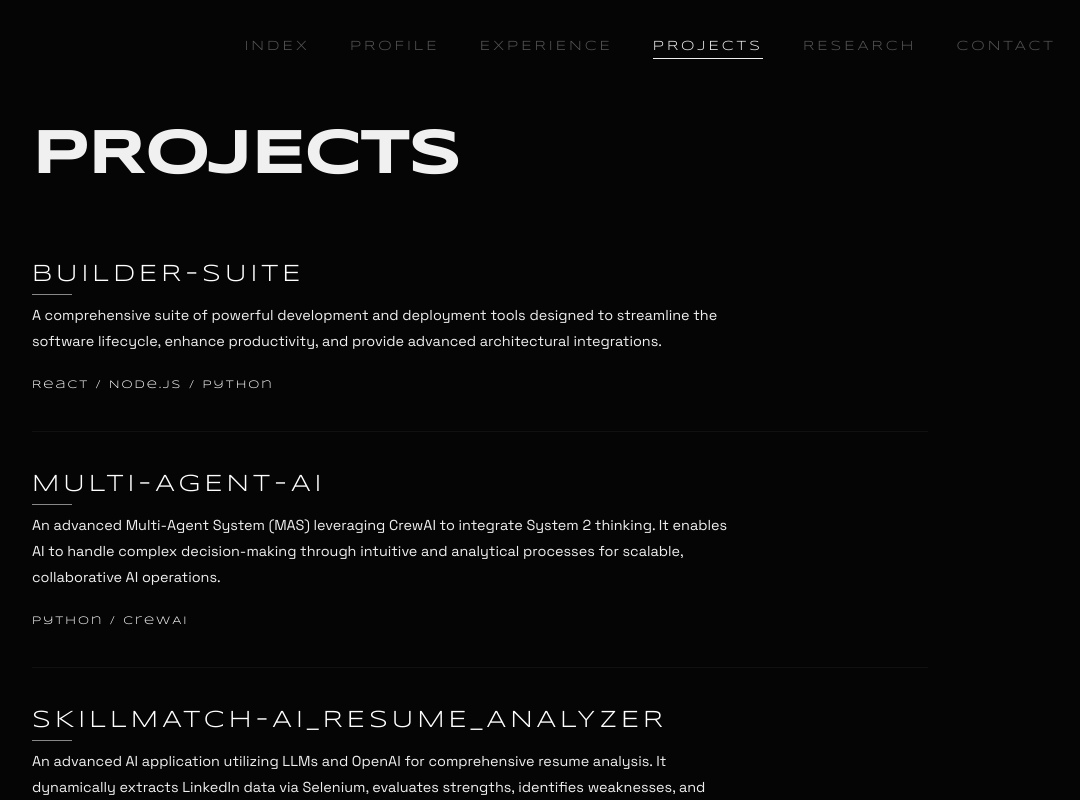
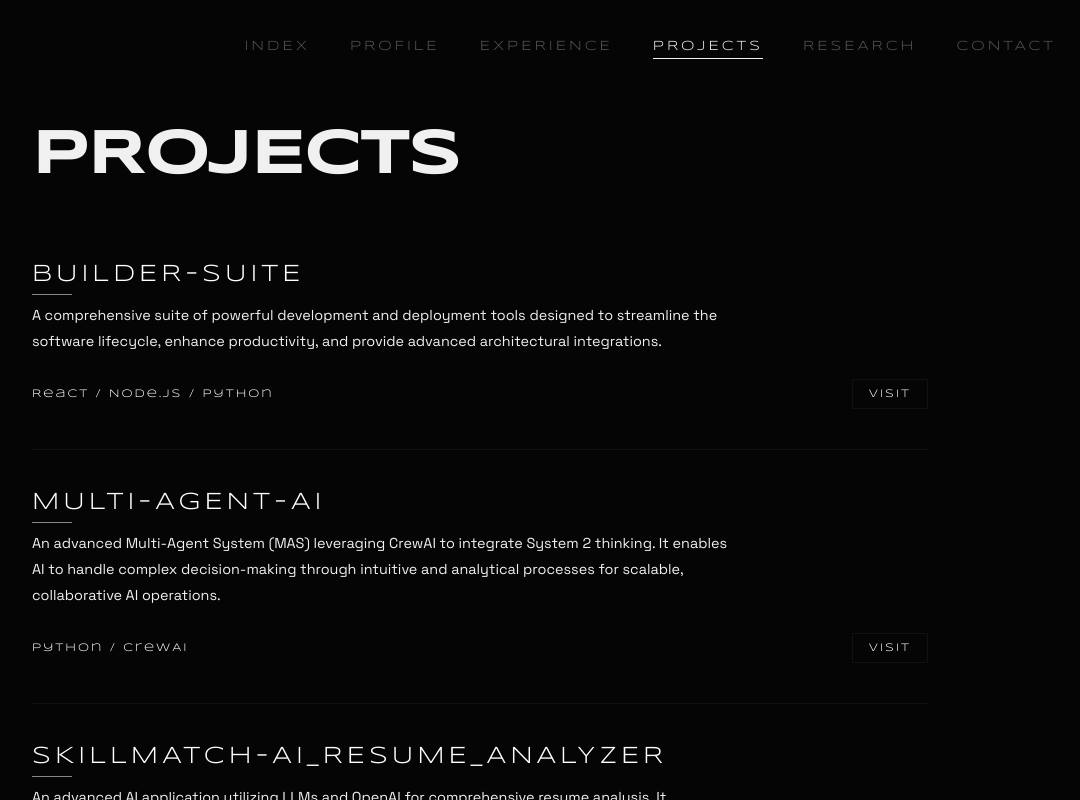
Before and after one commit to SubashSK777/Portfolio, a React (Vite) app: page /projects in a window 1280 px wide. Shown: the whole page, without its empty margins (160-1240 px from the left). Built offline with nearby package versions, Linux system fonts and the light colour scheme.

Commit message:
Fix background animation and add Visit link placeholders

```diff
--- a/src/components/BackgroundOverlay.jsx
+++ b/src/components/BackgroundOverlay.jsx
@@ -6,43 +6,36 @@ const BackgroundOverlay = () => {
   const glowRef = useRef(null);
 
   useEffect(() => {
-    // --------------------------------------------------------
-    // MOUSE TRACKING FOR GLOW
-    // --------------------------------------------------------
+    // Glow tracking
     const handleMouseMoveGlow = (e) => {
       if (glowRef.current) {
-        // Adjust radial gradient center. Provides a soft glow.
-        glowRef.current.style.background = `radial-gradient(circle 600px at ${e.clientX}px ${e.clientY}px, rgba(255, 255, 255, 0.05), transparent 40%)`;
+        glowRef.current.style.background = `radial-gradient(circle 600px at ${e.clientX}px ${e.clientY}px, rgba(255, 255, 255, 0.08), transparent 40%)`;
       }
     };
     window.addEventListener('mousemove', handleMouseMoveGlow);
 
-    // --------------------------------------------------------
-    // THREE.JS ANIMATION
-    // --------------------------------------------------------
+    // THREE.JS SETUP
     const currentMount = mountRef.current;
+    if (!currentMount) return;
 
     const scene = new THREE.Scene();
-    scene.background = new THREE.Color(0x000000); // Pure black
+    scene.background = new THREE.Color(0x000000);
 
-    // Orthographic camera for simplicity & ignoring perspective scaling issues
     const camera = new THREE.OrthographicCamera(
       window.innerWidth / -2, window.innerWidth / 2,
       window.innerHeight / 2, window.innerHeight / -2,
-      0.1, 10
+      -1000, 1000
     );
-    camera.position.z = 1;
+    camera.position.z = 100;
 
-    const renderer = new THREE.WebGLRenderer({ antialias: false, alpha: false });
+    const renderer = new THREE.WebGLRenderer({ antialias: true, alpha: false });
     renderer.setSize(window.innerWidth, window.innerHeight);
-    renderer.setPixelRatio(Math.min(window.devicePixelRatio, 2)); // cap pixel ratio for performance
+    renderer.setPixelRatio(Math.min(window.devicePixelRatio, 2));
     currentMount.appendChild(renderer.domElement);
 
-    // 100-200 line segments
     const SEGMENTS_COUNT = 150;
-    const SEGMENT_LENGTH = 12;
+    const SEGMENT_LENGTH = 20;
 
-    // Each line has a standard format: [x1, y1, z1, x2, y2, z2]
     const positions = new Float32Array(SEGMENTS_COUNT * 2 * 3);
     const geometry = new THREE.BufferGeometry();
     geometry.setAttribute('position', new THREE.BufferAttribute(positions, 3));
@@ -50,26 +43,23 @@ const BackgroundOverlay = () => {
     const material = new THREE.LineBasicMaterial({
       color: 0xffffff,
       transparent: true,
-      opacity: 0.15,
+      opacity: 0.4, // increased opacity so it's clearly visible
     });
 
     const lines = new THREE.LineSegments(geometry, material);
     scene.add(lines);
 
-    // Custom data to manage line animation
     const particles = [];
     for (let i = 0; i < SEGMENTS_COUNT; i++) {
-        // distribute initially over a larger area
       particles.push({
-        x: (Math.random() - 0.5) * window.innerWidth * 1.5,
-        y: (Math.random() - 0.5) * window.innerHeight * 1.5,
-        vx: 0,
-        vy: 0,
-        speed: 0.5 + Math.random() * 1.5,
+        x: (Math.random() - 0.5) * window.innerWidth,
+        y: (Math.random() - 0.5) * window.innerHeight,
+        vx: (Math.random() - 0.5) * 2,
+        vy: (Math.random() - 0.5) * 2,
+        speed: 1.0 + Math.random() * 2.0,
       });
     }
 
-    // Normalized mouse [-1, 1] mapped up to innerWidth, innerHeight space for distance calculation
     const mousePos = { x: -9999, y: -9999 };
     const handleMouseMoveThree = (e) => {
       mousePos.x = e.clientX - window.innerWidth / 2;
@@ -77,7 +67,6 @@ const BackgroundOverlay = () => {
     };
     window.addEventListener('mousemove', handleMouseMoveThree);
 
-    // Window Resize
     const handleResize = () => {
       camera.left = window.innerWidth / -2;
       camera.right = window.innerWidth / 2;
@@ -88,14 +77,11 @@ const BackgroundOverlay = () => {
     };
     window.addEventListener('resize', handleResize);
 
-    // Animation Loop
     let animationFrameId;
     let time = 0;
 
     const animate = () => {
-      // Pause if tab is inactive
-      if (!document.hidden) {
-        time += 0.0015;
+      time += 0.002;
       const posAttr = geometry.attributes.position;
       const width = window.innerWidth;
       const height = window.innerHeight;
@@ -103,53 +89,42 @@ const BackgroundOverlay = () => {
       for (let i = 0; i < SEGMENTS_COUNT; i++) {
         const p = particles[i];
 
-          // Noise-driven flow field (minimal approximation using sine/cosine combo)
-          // scaled by window dimensions for fluid wrapping
-          const mapX = p.x * 0.003;
-          const mapY = p.y * 0.003;
-
+        const mapX = p.x * 0.002;
+        const mapY = p.y * 0.002;
         let angle = Math.sin(mapX * 1.5 + time) * Math.cos(mapY * 1.5 + time) * Math.PI * 2;
 
-          // Cursor interaction (distortion)
         const dx = p.x - mousePos.x;
         const dy = p.y - mousePos.y;
         const distSq = dx * dx + dy * dy;
-          const radiusSq = 30000; // interaction radius squared
+        const radiusSq = 40000;
 
         if (distSq < radiusSq) {
           const force = (radiusSq - distSq) / radiusSq;
-            // Bend towards or away from cursor? "bend away or toward"
-            // Let's make it bend away naturally
-            angle += Math.atan2(dy, dx) * force * 0.6;
+          angle += Math.atan2(dy, dx) * force * 1.5;
         }
 
-          // Update velocity tracking the angle smoothly
-          p.vx += (Math.cos(angle) * p.speed - p.vx) * 0.08;
-          p.vy += (Math.sin(angle) * p.speed - p.vy) * 0.08;
+        p.vx += (Math.cos(angle) * p.speed - p.vx) * 0.1;
+        p.vy += (Math.sin(angle) * p.speed - p.vy) * 0.1;
 
         p.x += p.vx;
         p.y += p.vy;
 
-          // Wrap edges smoothly by checking slightly outside the view
-          const pad = 50;
+        const pad = 100;
         if (p.x < -width / 2 - pad) p.x = width / 2 + pad;
         if (p.x > width / 2 + pad) p.x = -width / 2 - pad;
         if (p.y < -height / 2 - pad) p.y = height / 2 + pad;
         if (p.y > height / 2 + pad) p.y = -height / 2 - pad;
 
-          // Trail calculation: Head is pos, Tail is pos - velocity*length
         const headIdx = i * 2;
         const tailIdx = i * 2 + 1;
 
-          // head
         posAttr.setXYZ(headIdx, p.x, p.y, 0);
-          // tail
         posAttr.setXYZ(tailIdx, p.x - p.vx * SEGMENT_LENGTH, p.y - p.vy * SEGMENT_LENGTH, 0);
       }
 
       posAttr.needsUpdate = true;
       renderer.render(scene, camera);
-      }
+
       animationFrameId = requestAnimationFrame(animate);
     };
     animate();
@@ -169,7 +144,7 @@ const BackgroundOverlay = () => {
   }, []);
 
   return (
-    <div className="canvas-container" style={{ background: '#000000', position: 'fixed', top: 0, left: 0, width: '100%', height: '100%', zIndex: -1 }}>
+    <div className="canvas-container" style={{ position: 'fixed', top: 0, left: 0, width: '100%', height: '100%', zIndex: -1 }}>
       <div ref={mountRef} style={{ width: '100%', height: '100%', position: 'absolute', top: 0, left: 0 }} />
       <div
         ref={glowRef}
--- a/src/pages/Projects.jsx
+++ b/src/pages/Projects.jsx
@@ -74,6 +74,14 @@ const hardcodedProjects = [
         description: 'A comprehensive end-to-end sales dashboard providing actionable insights through detailed SQL analysis.',
         language: 'SQL / Data Visualization',
         stargazers_count: '—'
+    },
+    {
+        id: 9,
+        name: 'IEEE-Paper-Builder',
+        html_url: 'https://github.com/SubashSK777/IEEE-Paper-Builder',
+        description: 'A tool to generate and format research papers following IEEE standards. Streamlines the document creation process.',
+        language: 'Python',
+        stargazers_count: '—'
     }
 ];
 
@@ -98,15 +106,20 @@ const Projects = () => {
                 >
                     <div style={{ display: 'flex', flexDirection: 'column' }}>
                         {hardcodedProjects.map((repo, i) => (
-                            <a key={repo.id} href={repo.html_url} target="_blank" rel="noreferrer" className="minimal-card" style={{ display: 'block', textDecoration: 'none' }}>
-                                <h2 className="section-title" style={{ marginBottom: '1rem', color: '#fff' }}>{repo.name}</h2>
+                            <div key={repo.id} className="minimal-card" style={{ display: 'block', textDecoration: 'none' }}>
+                                <a href={repo.html_url} target="_blank" rel="noreferrer" style={{ textDecoration: 'none' }}>
+                                    <h2 className="section-title" style={{ marginBottom: '1rem', color: '#fff' }}>{repo.name}</h2>
+                                </a>
                                 <p className="body-text" style={{ fontSize: '0.9rem', marginBottom: '1.5rem' }}>
                                     {repo.description}
                                 </p>
-                                <div style={{ display: 'flex', gap: '1.5rem', fontFamily: 'var(--font-display)', fontSize: '0.7rem', color: '#ffffff', letterSpacing: '2px' }}>
+                                <div style={{ display: 'flex', gap: '1.5rem', fontFamily: 'var(--font-display)', fontSize: '0.7rem', color: '#ffffff', letterSpacing: '2px', alignItems: 'center' }}>
                                     <span>{repo.language}</span>
+                                    <a href="#" target="_blank" rel="noreferrer" style={{ marginLeft: 'auto', padding: '0.5rem 1rem', border: '1px solid var(--border-color)', color: '#fff', textDecoration: 'none', transition: 'all 0.3s ease' }} onMouseEnter={(e) => { e.currentTarget.style.background = '#fff'; e.currentTarget.style.color = '#000'; }} onMouseLeave={(e) => { e.currentTarget.style.background = 'transparent'; e.currentTarget.style.color = '#fff'; }}>
+                                        VISIT
+                                    </a>
                                 </div>
-                            </a>
+                            </div>
                         ))}
                     </div>
                 </motion.div>
```
Lines whose indentation alone changed are shown as unchanged.
